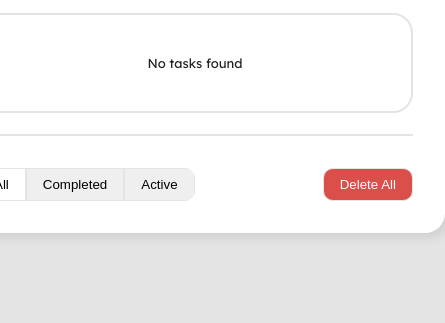
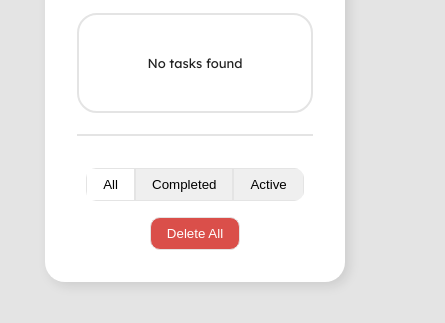
Before and after one commit to Biruk-alt/Todo-List-, a website built with Parcel: page index.html in a window 390 px wide. Shown: the part 207-530 px from the top of the page, 445 px wide, since content can reach past the window. Built offline with nearby package versions, Linux system fonts and the light colour scheme; a web font is replaced by a local one.

Commit message:
made it responsive

```diff
--- a/style.css
+++ b/style.css
@@ -186,3 +186,21 @@ label:hover::before {
 .active-btn {
     background-color: var(--color-white);
 }
+
+
+/* making it responsive */
+@media(max-width: 500px) {
+   .container {
+        width: 300px
+   }
+
+   .bottom-container button {
+    padding: 0.5rem 1rem;
+    border: 1px solid var(--color-platinum);
+}
+
+    .bottom-container {
+        flex-direction: column;
+        gap: 1rem
+    }
+}
```
